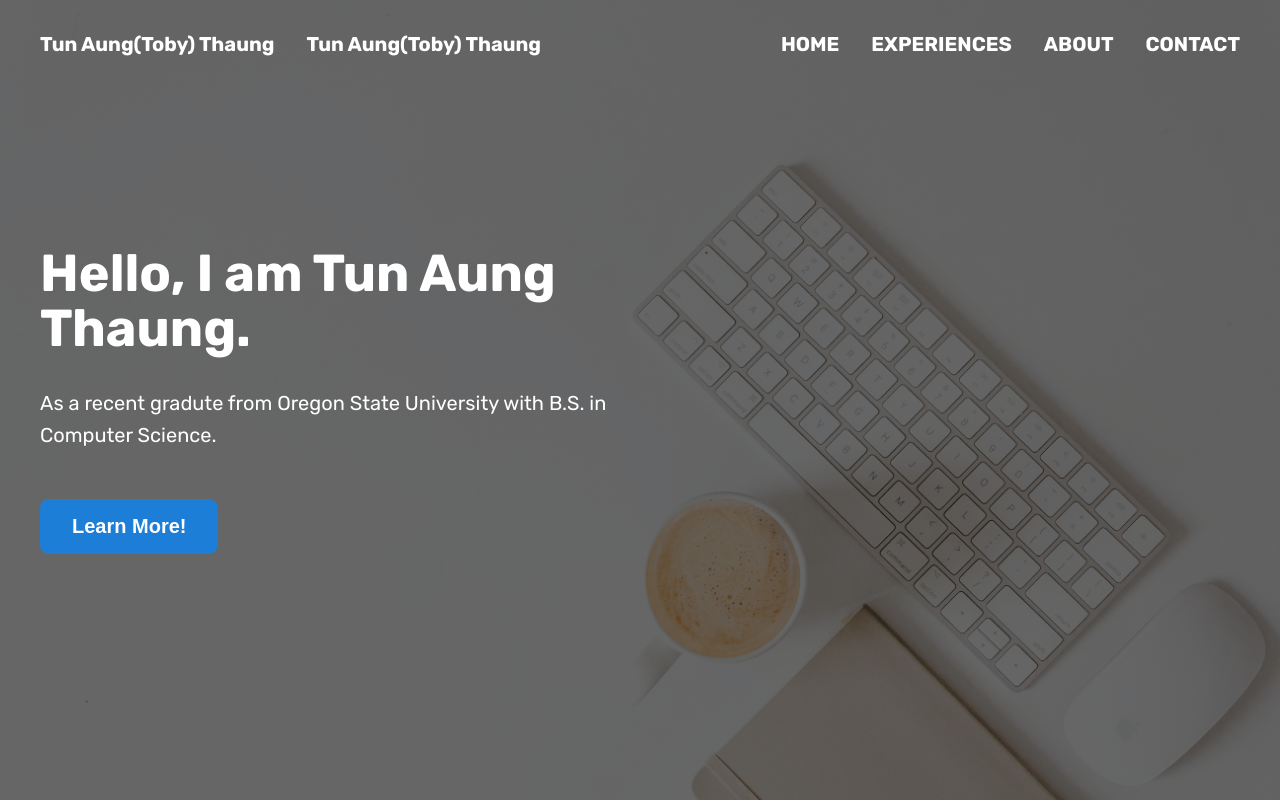
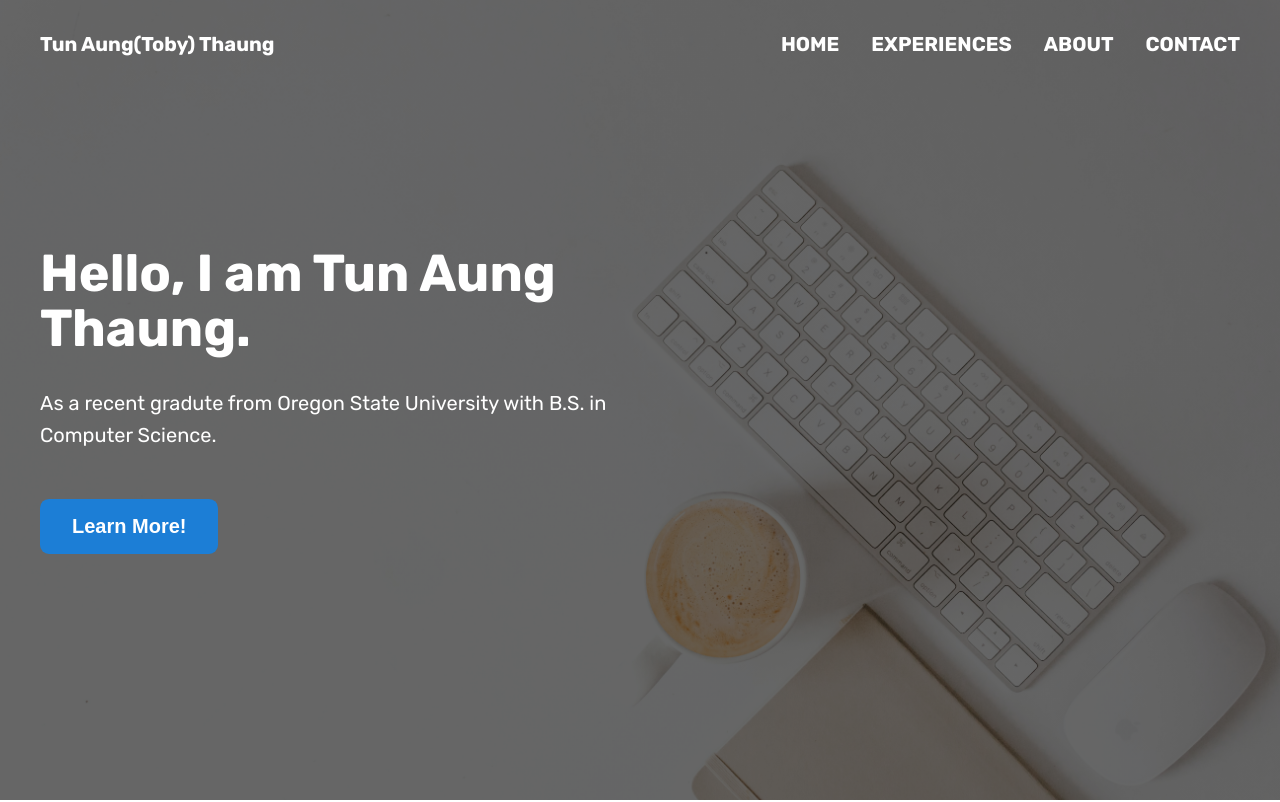
Before and after one commit to toby12352/toby12352.github.io, a website: page index.html in a window 1280 px wide. Shown: the top 802 px of the page. Drawn offline with Linux system fonts and the light colour scheme.

Commit message:
Changes made

```diff
--- a/index.html
+++ b/index.html
@@ -23,10 +23,10 @@
     <header>
       <nav class="container">
         <div class="navi-links">
-            <a class="navi-link" href="index.html">Tun Aung(Toby) Thaung</a>
-            <button id="username" class="navi-link navi-button navi-button-contact">
+            <a id="username" class="navi-link" href="index.html">Tun Aung(Toby) Thaung</a>
+            <!-- <button id="username" class="navi-link navi-button navi-button-contact">
               Tun Aung(Toby) Thaung
-            </button>
+            </button> -->
         </div>
         <div class="navi-links">
           <a class="navi-link" href="index.html">HOME</a>
```
